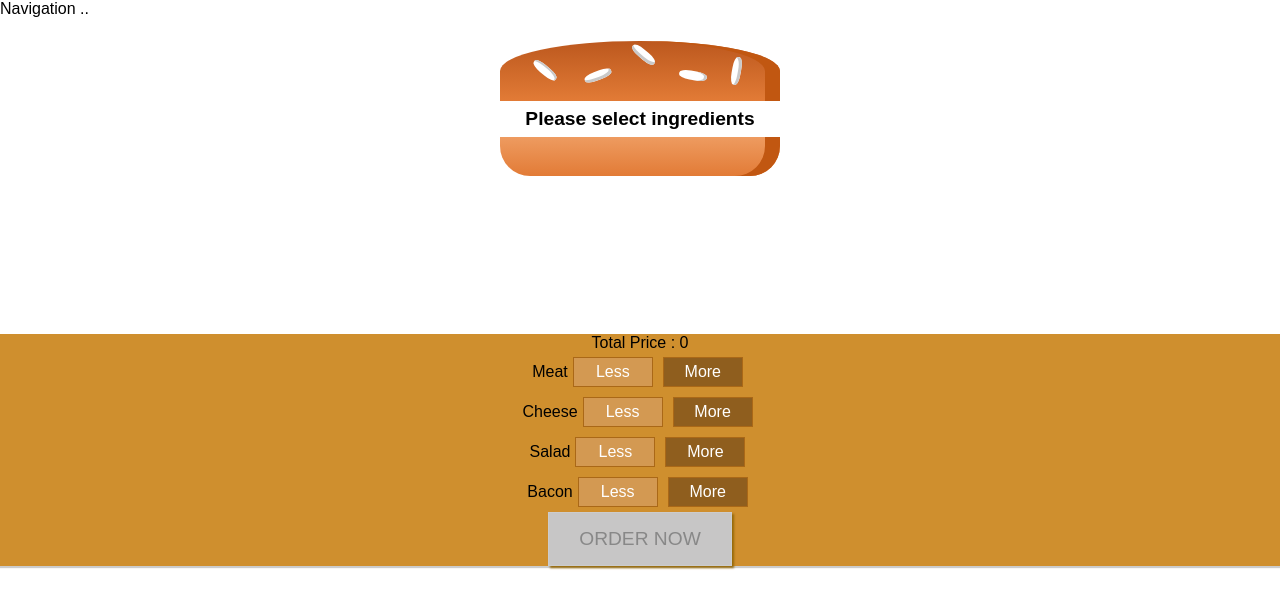
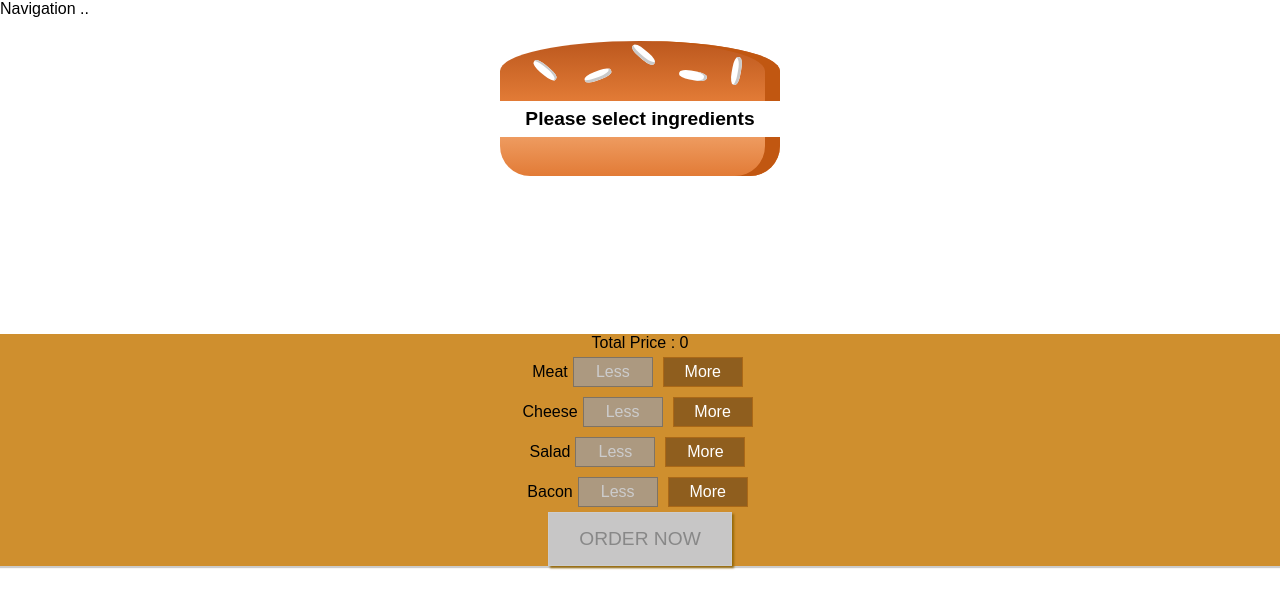
Before and after one commit to nibiru2O12/burger-builder, a React app: page / in a window 1280 px wide. Shown: the top 608 px of the page. Built offline with nearby package versions, Linux system fonts and the light colour scheme.

Commit message:
disable less button if ingredient not yet added on burger

```diff
--- a/src/components/Burger/BuildControls/BuildControl/BuildControl.js
+++ b/src/components/Burger/BuildControls/BuildControl/BuildControl.js
@@ -3,14 +3,26 @@ import React, { Component } from 'react';
 import classes from './build-control.css';
 
 class BuildControl extends Component{
+
     render(){
+
+        const {label,type,disabled,addIngredient,decIngredient} = this.props;
+
         return  (
+
             <div className={classes.BuildControl} >
-                <label>{this.props.label}</label>
+
+                <label>{label}</label>
+
                 <button className={classes.Less}
-                        onClick={()=> this.props.decIngredient(this.props.type)}>Less</button>
+                        onClick={()=> decIngredient(type)}
+                        disabled={disabled} >Less</button>
+
                 <button className={classes.More}
-                        onClick={()=>this.props.addIngredient(this.props.type)}>More</button>
+                        onClick={()=> addIngredient(type)}>
+                        More
+                </button>
+
             </div>
 
         )
--- a/src/components/Burger/BuildControls/BuildControls.js
+++ b/src/components/Burger/BuildControls/BuildControls.js
@@ -7,23 +7,21 @@ class BuildControls extends Component {
 
     render() {
 
-        const controls = Object.keys(this.props.ingredients).map((key)=>{
-            return key;
+        const {ingredients} = this.props;
+        const controls = Object.keys(ingredients).map((key)=>{
+            return [key,ingredients[key]];
+        }).map((ing,i)=>{
+            return (<BuildControl
+                        label={ing[0]} type={ing[0]} key={i}
+                        addIngredient={this.props.addIngredient}
+                        decIngredient={this.props.decIngredient}
+                        disabled={ ing[1] > 0 ? false : true }/>)
         });
 
         return (
             <div className={classes.BuildControls}>
                 Total Price : {this.props.price}
-                {
-                    controls.map((ctr,i)=>{
-                        return <BuildControl
-                                    label={ctr}
-                                    type={ctr}
-                                    key={i}
-                                    addIngredient={this.props.addIngredient}
-                                    decIngredient={this.props.decIngredient}/>
-                    })
-                }
+                {controls}
                 <button
                     className={classes.OrderButton}
                     disabled={!this.props.purchasable}>
```
